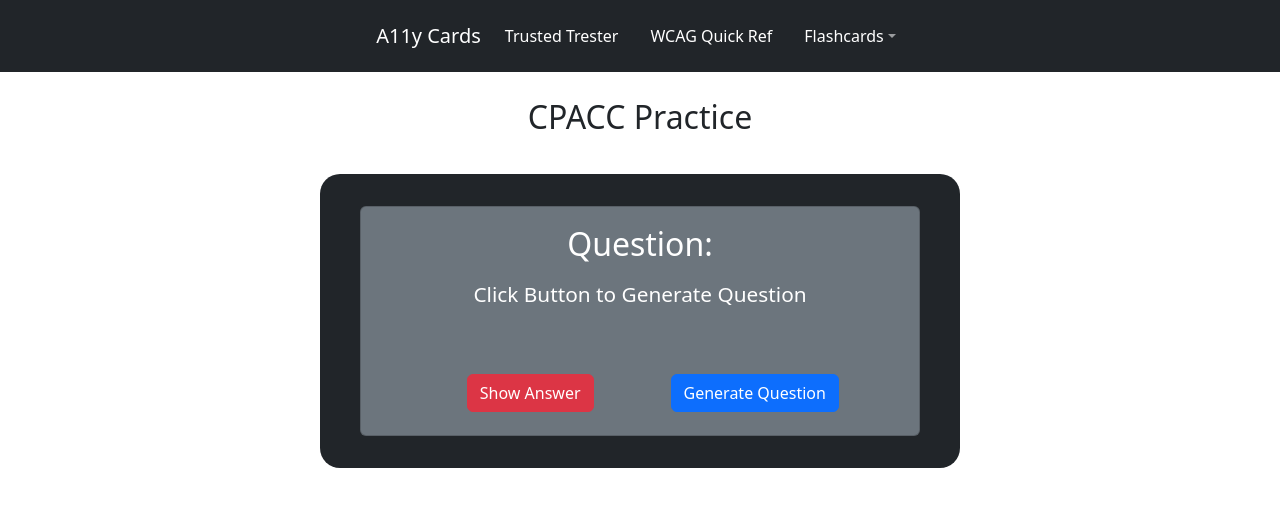
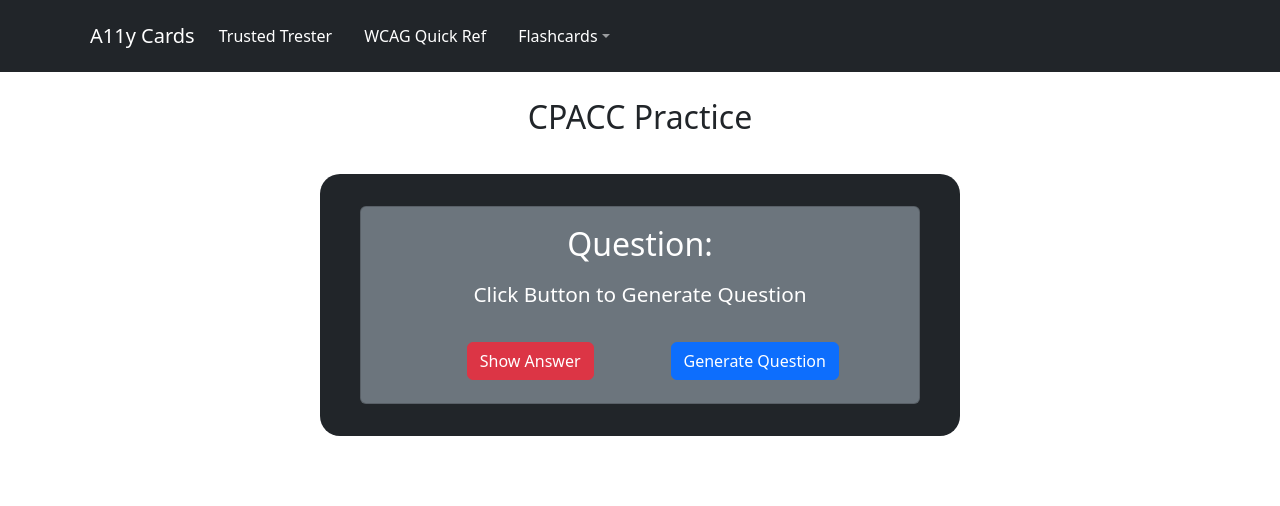
Before and after one commit to justin-aquino/cpacc-flashcards, a React (Create React App) app: page /flashcards/cpacc in a window 1280 px wide. Shown: the top 506 px of the page. Built offline with nearby package versions, Linux system fonts and the light colour scheme.

Commit message:
cleared dom validation warnings on nested p-tags

```diff
--- a/src/App.jsx
+++ b/src/App.jsx
@@ -1,24 +1,23 @@
 import 'bootstrap/dist/css/bootstrap.min.css';
 import './App.css';
-import {Navbar, Nav, NavDropdown, Offcanvas} from "react-bootstrap"
+import {Navbar, Nav, NavDropdown, Container} from "react-bootstrap"
 import { useState } from 'react';
-import cpacc from "./utils/cards-api-v1"
+import cpaccFlashCards from "./utils/cards-api-v1"
 import CardList from './Components/CardList';
 import { Routes, Route } from 'react-router';
 import Home from './Components/Home';
 
 function App() {
 
-  const [cards, setCards] = useState(cpacc)
+  const [cpacc, setCpacc] = useState(cpaccFlashCards)
 
 
-  console.log(cards)
   return (
     <>
     <div className="App ">
       <main>
       <Navbar bg="dark" variant="dark">
-        <div className='m-auto'>
+        <Container className='m-auto'>
             <Nav>
               <Navbar.Brand className='a11y-nav text-white m-2' href="/">A11y Cards</Navbar.Brand>
               <Nav.Link href="https://www.dhs.gov/trusted-tester" className='text-white m-2'>Trusted Trester</Nav.Link>
@@ -43,13 +42,13 @@ function App() {
               </NavDropdown.Item>
             </NavDropdown>
             </Nav>
-        </div>
+        </Container>
 
       </Navbar>
 
         <Routes>
           <Route path='/' element={<Home />} />
-          <Route path="/flashcards/cpacc" element={<CardList cards={cards} setCards={setCards} />} />
+          <Route path="/flashcards/cpacc" element={<CardList cpacc={cpacc} setCpacc={setCpacc} />} />
 
         </Routes>
 
--- a/src/Components/CardList.jsx
+++ b/src/Components/CardList.jsx
@@ -1,76 +1,13 @@
 import ShowCard from "./ShowCard"
 import "./ShowCard.css"
 import { useState } from "react"
-import Card from "react-bootstrap/Card"
-import Button from "react-bootstrap/Button"
-
-const CardList = ({cards, setCards}) => {
-
-    let [showToggle, setShowToggle] = useState(false);
-
-    const [showQuestion, setShowQuestion] = useState({
-        question: "Click Button to Generate Question",
-        answer: ""
-    })
 
 
-
-
-    const randomizer = () => {
-       for (let i = 0; i < cards.length; i++){
-           let qIndex = Math.floor(Math.random() * cards.length)
-           var currentQuestion = cards[qIndex]
-        }
-        setShowQuestion(currentQuestion)
-        setShowToggle(false)
-        console.log(showQuestion)
-    }
-
-    const showAnswer = () => {
-        if(showToggle === true) {
-            setShowToggle(false)
-        } else {
-            setShowToggle(true)
-        }
-        console.log(showToggle)
-    }
-
+const CardList = ({cpacc, setCpacc}) => {
   return (
-
-    <>
-        <h2>CPACC Practice</h2>
-        <div className="main-container bg-dark text-white " style={{ width: '40rem' } }>
-            <Card className="sub-container bg-secondary" style={{ width: '35rem' } }>
-                <Card.Title><h2>Question:</h2></Card.Title>
-                <Card.Text> <p className="question">{showQuestion.question}</p></Card.Text>
-            <Card.Body className=" text-white">
-                <Card.Text className="p-0">
-                {
-                    showToggle ?
-                    <>
-                        <h2>Answer:</h2>
-                        <p className="answer">{showQuestion.answer}</p>
-                    </>
-                    : null
-                }
-
-                </Card.Text>
-                {
-                    showToggle ?
-                <Button className="q-btn" variant="danger" onClick={showAnswer}>Hide Answer</Button>
-                :
-                <Button className="q-btn" variant="danger" onClick={showAnswer}>Show Answer</Button>
-                }
-                {
-                    showQuestion.question === "Click Button to Generate Question" ?
-                    <Button className="q-btn" variant="primary" onClick={randomizer}>Generate Question</Button>
-                    :
-                    <Button className="q-btn" variant="primary" onClick={randomizer}>Next Question</Button>
-                }
-            </Card.Body>
-            </Card>
-        </div>
-    </>
+    <div>
+      <ShowCard cpacc={cpacc} setCpacc={setCpacc}/>
+    </div>
     )
 }
 
--- a/src/Components/ShowCard.jsx
+++ b/src/Components/ShowCard.jsx
@@ -1,10 +1,10 @@
 import "./ShowCard.css"
-import Button from 'react-bootstrap/Button';
-import Card from 'react-bootstrap/Card';
+import Card from "react-bootstrap/Card"
+import Button from "react-bootstrap/Button"
 import { useState } from "react"
 
 
-const ShowCard = ({cards, setCards}) => {
+const ShowCard = ({cpacc, setCpacc}) => {
 
   let [showToggle, setShowToggle] = useState(false);
 
@@ -14,12 +14,10 @@ const ShowCard = ({cards, setCards}) => {
   })
 
 
-
-
   const randomizer = () => {
-     for (let i = 0; i < cards.length; i++){
-         let qIndex = Math.floor(Math.random() * cards.length)
-         var currentQuestion = cards[qIndex]
+    for (let i = 0; i < cpacc.length; i++){
+        let qIndex = Math.floor(Math.random() * cpacc.length)
+        var currentQuestion = cpacc[qIndex]
      }
      setShowQuestion(currentQuestion)
      setShowToggle(false)
@@ -35,16 +33,41 @@ const ShowCard = ({cards, setCards}) => {
      console.log(showToggle)
  }
   return (
-    <Card style={{ width: '18rem' }}>
-      <Card.Img variant="top" src="holder.js/100px180" />
-      <Card.Body>
-        <Card.Title className="question">{showQuestion.question}</Card.Title>
-        <Card.Text className="answer">
+    <>
+       <h2>CPACC Practice</h2>
+        <div className="main-container bg-dark text-white " style={{ width: '40rem' } }>
+            <Card className="sub-container bg-secondary" style={{ width: '35rem' } }>
+                <Card.Title><h2>Question:</h2></Card.Title>
+                <Card.Text  className="question"> {showQuestion.question} </Card.Text>
+            <Card.Body className=" text-white">
+                {
+                  showToggle ?
+                  <>
+                    <Card.Title><h2>Answer:</h2></Card.Title>
+                    <Card.Text className="p-0 answer">
                      {showQuestion.answer}
                     </Card.Text>
-        <Button variant="primary">Go somewhere</Button>
+                  </>
+
+                    : null
+                }
+
+                {
+                    showToggle ?
+                <Button className="q-btn" variant="danger" onClick={showAnswer}>Hide Answer</Button>
+                :
+                <Button className="q-btn" variant="danger" onClick={showAnswer}>Show Answer</Button>
+                }
+                {
+                    showQuestion.question === "Click Button to Generate Question" ?
+                    <Button className="q-btn" variant="primary" onClick={randomizer}>Generate Question</Button>
+                    :
+                    <Button className="q-btn" variant="primary" onClick={randomizer}>Next Question</Button>
+                }
             </Card.Body>
             </Card>
+        </div>
+    </>
   )
 }
 
```
Lines whose indentation alone changed are shown as unchanged.
